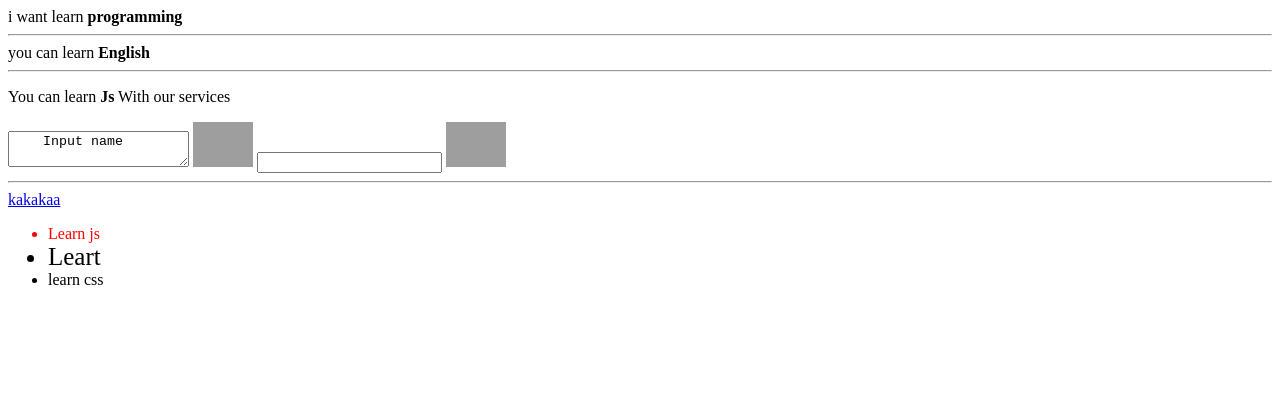
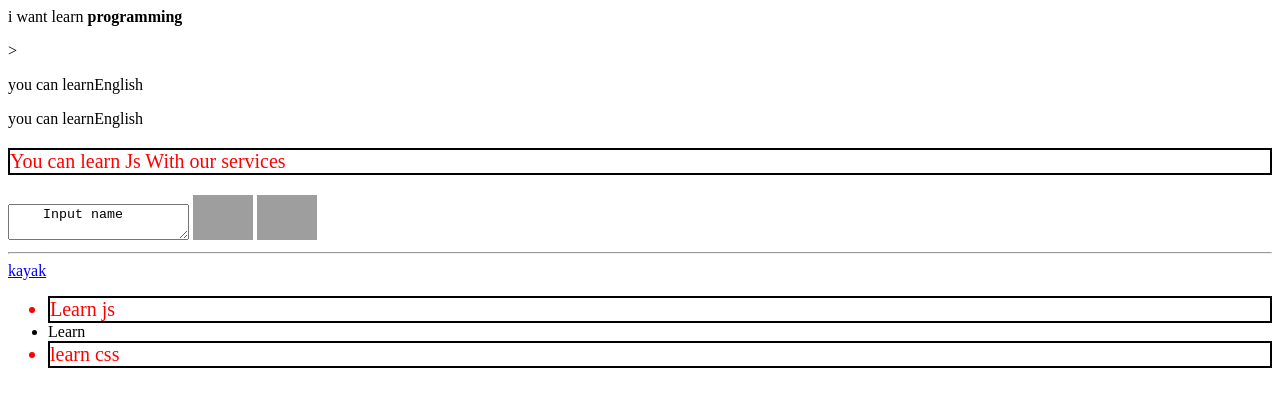
Before and after one commit to KonstantinKharkov/Learn, a plain HTML site: page index.html in a window 1280 px wide. Drawn offline with Linux system fonts and the light colour scheme; grey boxes are pictures that could not be loaded.

Commit message:
init commit

```diff
--- a/index.html
+++ b/index.html
@@ -1,29 +1,36 @@
+<p class="red">
+    i want learn <b>programming</b>
+</p>
+>
 
-i want learn <b>programming</b>
-<br />
-<hr />
-you can learn
-<b>
-    English
-</b>
-<hr />
-<p>
-    You can learn <b>Js</b> With our services
+<p class="red">
+    you can learnEnglish
 </p>
+
+
+    you can learnEnglish
+
+
+
+<p style="color: red; font-size: 20px; border: black 2px solid">
+        You can learn Js With our services
+</p>
+<label>
 <textarea>
     Input name
 </textarea>
-<img src="https://www.iconsdb.com/icons/preview/orange/js-xxl.png" style="width: 60px" />
-<input />
-<img src="https://p1.hiclipart.com/preview/48/40/50/glossy-standard-1-1-js-logo.jpg" style="width: 60px" />
+</label>
+<img src="https://www.iconsdb.com/icons/preview/orange/js-xxl.png" style="width: 60px" alt=""/>
+
+<img src="https://p1.hiclipart.com/preview/48/40/50/glossy-standard-1-1-js-logo.jpg" style="width: 60px"  alt=""/>
 <hr />
 <a href="https://k-print.kharkov.ua">
-    kakakaa
+    kayak
 
 </a>
 
 <ul>
-    <li style="color: red">Learn js</li>
-    <li style="font-size: 25px">Leart</li>
-    <li>learn css</li>
+    <li style="color: red; font-size: 20px; border: black 2px solid;">Learn js</li>
+    <li class="red">Learn</li>
+    <li style="color: red; font-size: 20px; border: black 2px solid;">learn css</li>
 </ul>
```
